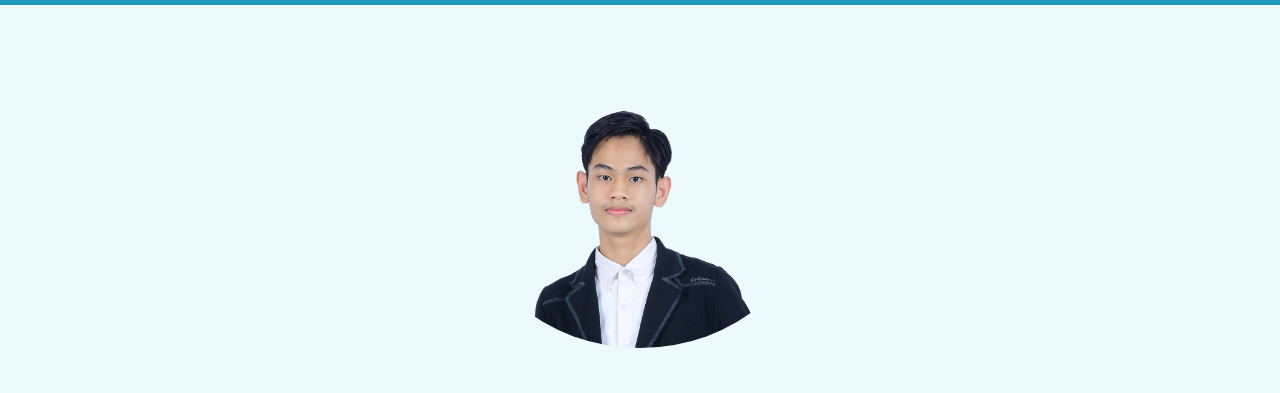
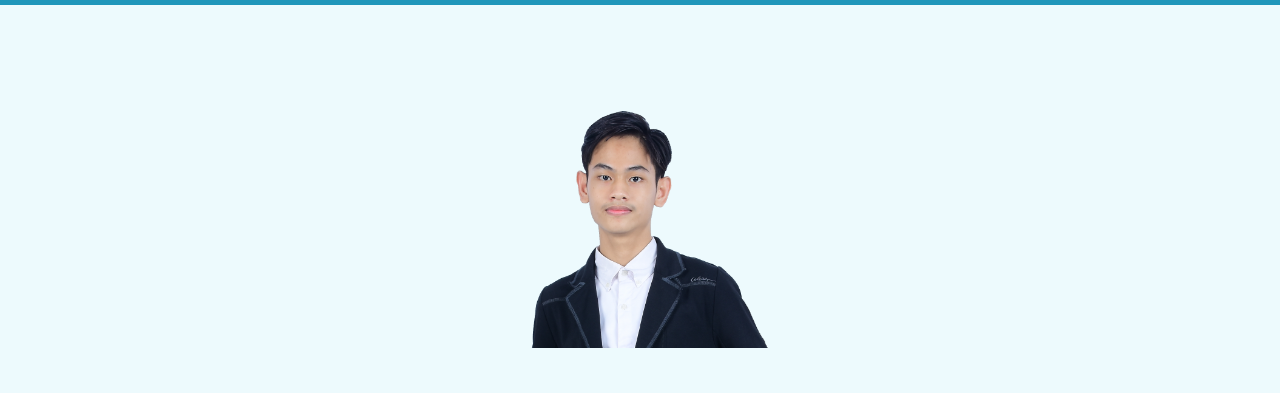
Before and after one commit to Arynxxi/Arynxxi.github.io, a plain HTML site: page index.html in a window 1280 px wide. Shown: the part 51-444 px from the top of the page. Drawn offline with nearby package versions, Linux system fonts and the light colour scheme.

Commit message:
rounded-circle

```diff
--- a/index.html
+++ b/index.html
@@ -31,7 +31,7 @@
     </nav>
 
     <section id="home" class="jumbotron text-center">
-      <img src="Assets/Images/AVA_3050.png" width="350" class="rounded-circle mb-5 pt-5" />
+      <img src="Assets/Images/AVA_3050.png" width="350" class="mb-5 pt-5" />
       <h1 class="display-4">Ahmad Bukhari</h1>
       <p class="lead">Some About Me Can You Find Here</p>
       <svg xmlns="http://www.w3.org/2000/svg" viewBox="0 0 1440 320">
```
